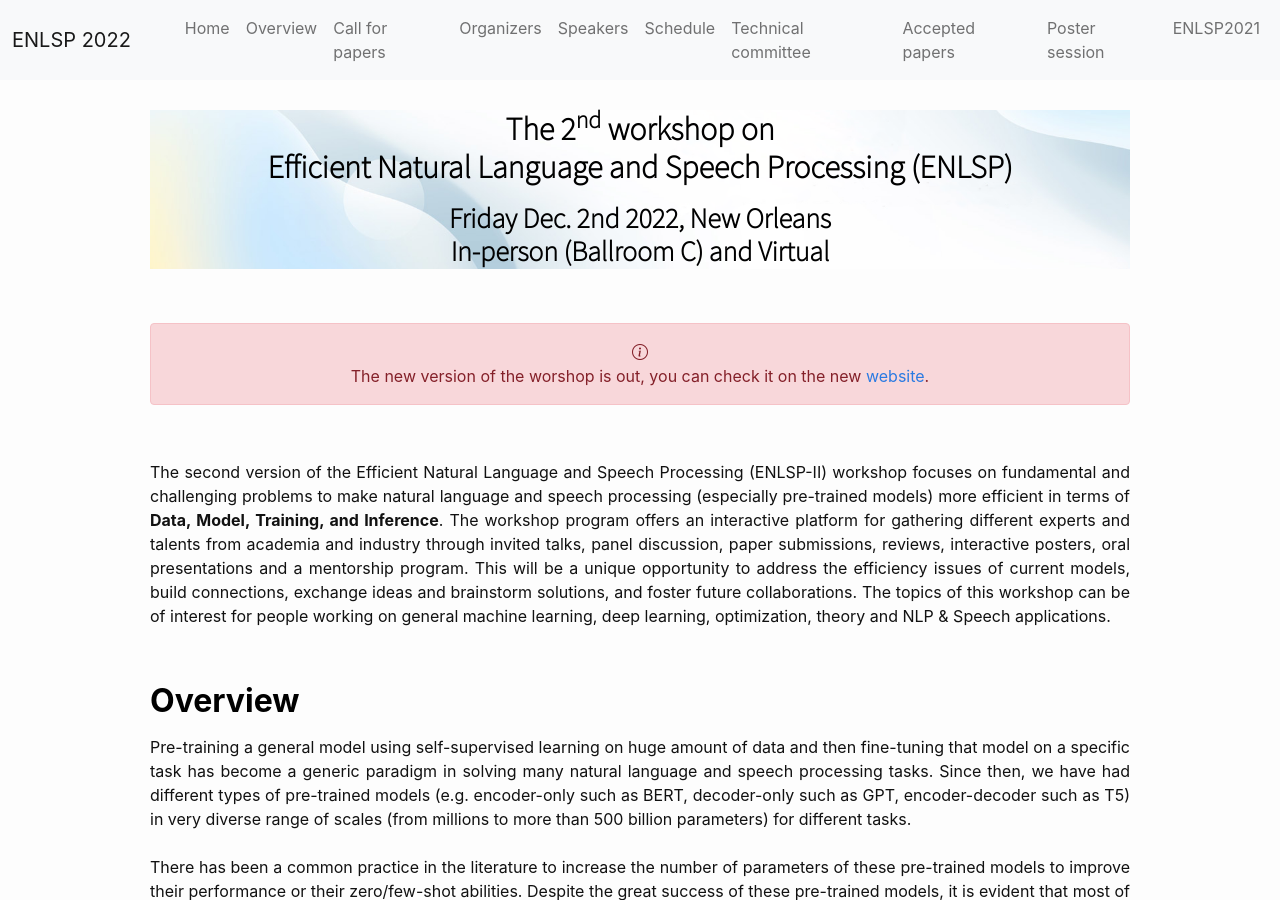
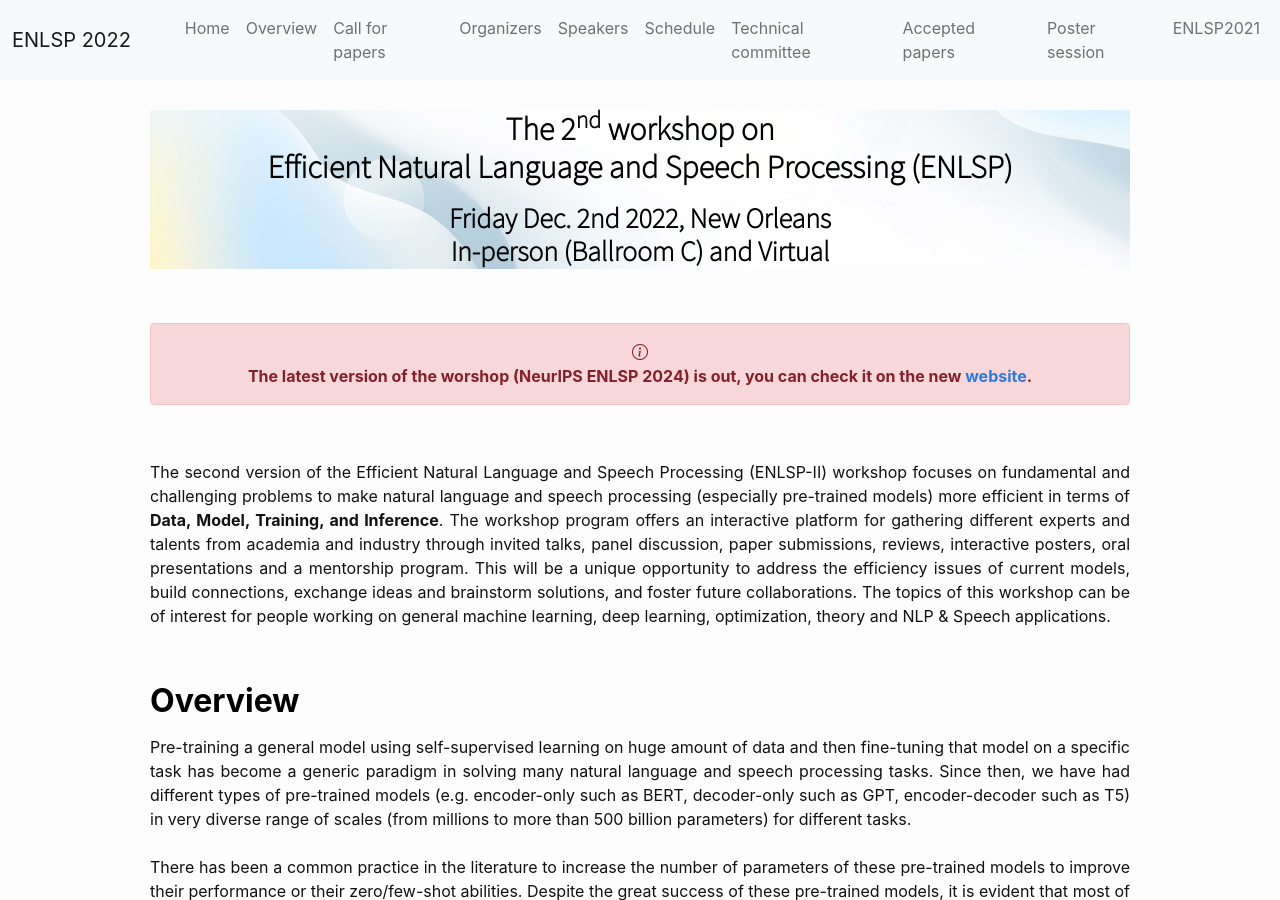
Before and after one commit to neurips2022-enlsp/neurips2022-enlsp.github.io, a Jekyll site: the page built from index.md, in a window 1280 px wide and 900 px high. Built offline with Jekyll 4.4.1, drawn with Linux system fonts in a browser that asks for light colours; nearby versions of some CDN libraries.

Commit message:
change the link to the latest version

```diff
--- a/index.md
+++ b/index.md
@@ -18,7 +18,7 @@ layout: home
 	<center>
 		<i class="bi bi-info-circle"></i>
 		<br>
-		The new version of the worshop is out, you can check it on the new <a href="https://neurips2023-enlsp.github.io/">website</a>.
+		<b>The latest version of the worshop (NeurIPS ENLSP 2024) is out, you can check it on the new <a href="https://neurips2024-enlsp.github.io/">website</a>.</b>
 	</center>
 </div>
 <br>
```
